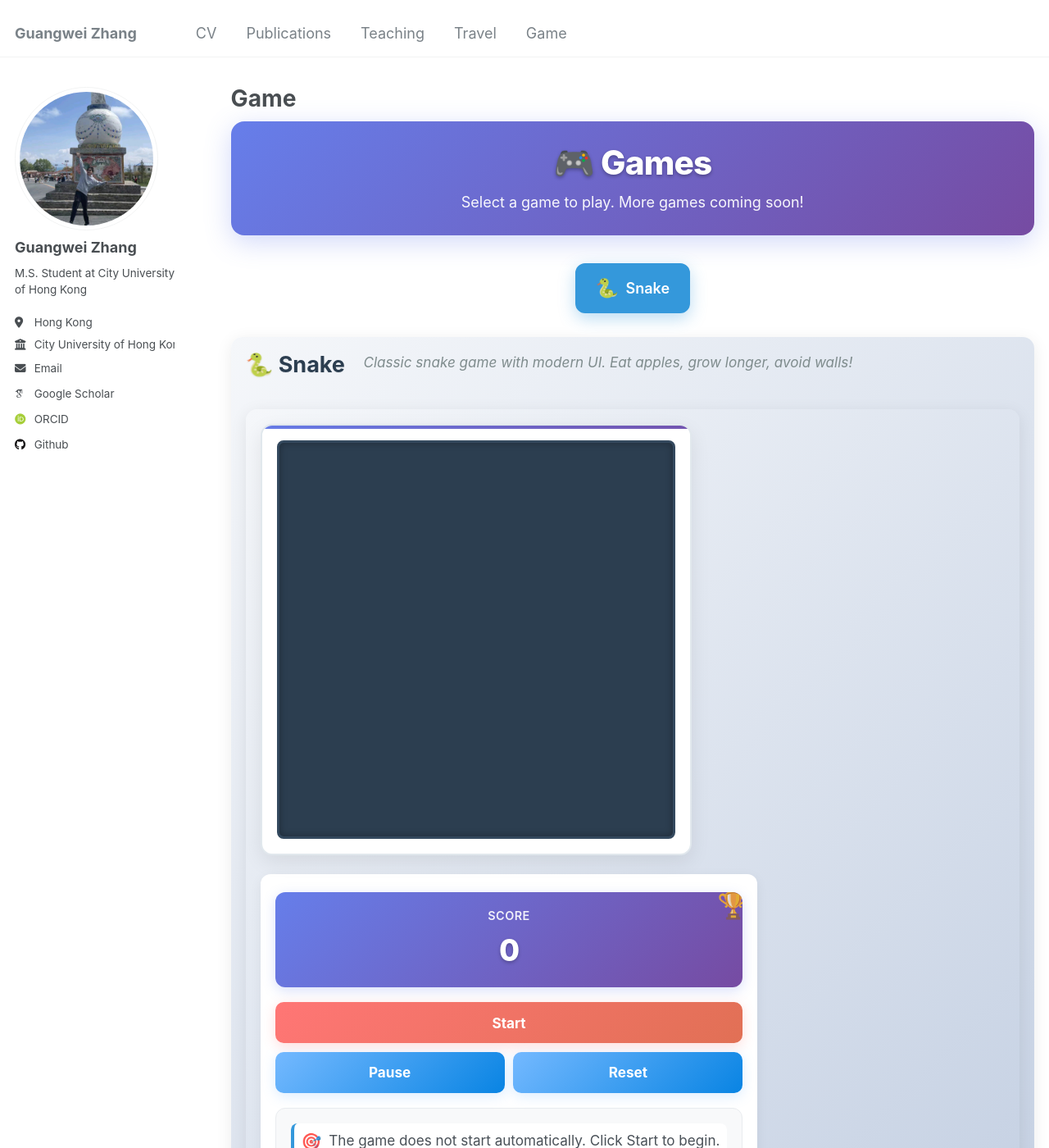
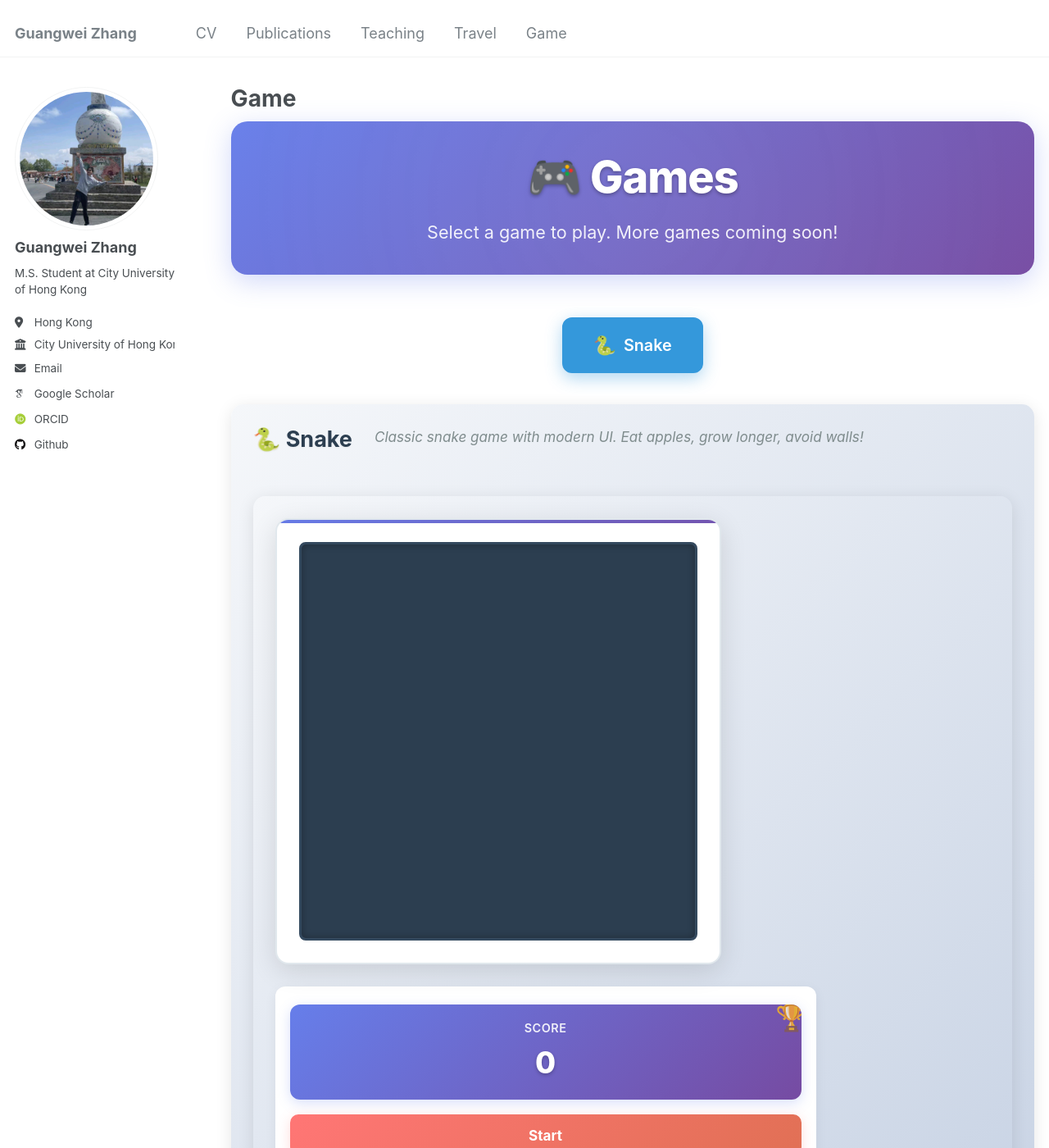
Before and after one commit to changhu73/changhu73.github.io, a Jekyll site: the page built from _pages/game.html, in a window 1280 px wide and 1400 px high. Shown: the whole window at 82% size. Built offline with Jekyll 4.4.1, drawn with Linux system fonts in a browser that asks for light colours; some web fonts are replaced; some of the changed text lies outside the part shown.

Commit message:
Update game.html

```diff
--- a/_pages/game.html
+++ b/_pages/game.html
@@ -26,36 +26,56 @@
     <style>
       .page-header {
         text-align: center;
-        margin-bottom: 2rem;
-        padding: 1.5rem 0;
+        margin-bottom: 3rem;
+        padding: 2rem 1rem;
         background: linear-gradient(135deg, #667eea 0%, #764ba2 100%);
-        border-radius: 16px;
+        border-radius: 20px;
         color: white;
         box-shadow: 0 8px 32px rgba(102, 126, 234, 0.3);
+        position: relative;
+        overflow: hidden;
+      }
+      .page-header::before {
+        content: '';
+        position: absolute;
+        top: -50%;
+        left: -50%;
+        width: 200%;
+        height: 200%;
+        background: radial-gradient(circle, rgba(255,255,255,0.1) 0%, transparent 70%);
+        animation: headerGlow 4s ease-in-out infinite;
+      }
+      @keyframes headerGlow {
+        0%, 100% { transform: scale(1); opacity: 0.5; }
+        50% { transform: scale(1.1); opacity: 0.8; }
       }
       .page-title {
-        font-size: 2.25rem;
+        font-size: 3rem;
         font-weight: 800;
-        margin: 0 0 .5rem 0;
+        margin: 0 0 1rem 0;
         text-shadow: 0 2px 4px rgba(0,0,0,0.3);
         letter-spacing: -0.02em;
+        position: relative;
+        z-index: 1;
       }
       .page-description {
-        font-size: 1rem;
+        font-size: 1.2rem;
         margin: 0;
-        opacity: 0.95;
+        opacity: 0.9;
         font-weight: 400;
+        position: relative;
+        z-index: 1;
       }
 
       #gameSelector {
-        margin-bottom: 1.5rem;
+        margin-bottom: 2rem;
         display: flex;
         justify-content: center;
         gap: 1rem;
         flex-wrap: wrap;
       }
       .gameBtn {
-        padding: .8rem 1.25rem;
+        padding: 1rem 2rem;
         margin: 0;
         border: 2px solid #3498db;
         background: #fff;
@@ -63,11 +83,11 @@
         border-radius: 12px;
         cursor: pointer;
         font-weight: 600;
-        font-size: 1rem;
-        transition: all 0.25s ease;
-        display: inline-flex;
+        font-size: 1.1rem;
+        transition: all 0.3s ease;
+        display: flex;
         align-items: center;
-        gap: .5rem;
+        gap: 0.5rem;
         box-shadow: 0 2px 8px rgba(52, 152, 219, 0.2);
         position: relative;
         overflow: hidden;
@@ -79,47 +99,76 @@
         left: -100%;
         width: 100%;
         height: 100%;
-        background: linear-gradient(90deg, transparent, rgba(255,255,255,0.35), transparent);
+        background: linear-gradient(90deg, transparent, rgba(255,255,255,0.4), transparent);
         transition: left 0.5s;
       }
-      .gameBtn:hover::before { left: 100%; }
+      .gameBtn:hover::before {
+        left: 100%;
+      }
       .gameBtn.active {
         background: #3498db;
         color: #fff;
         transform: translateY(-2px);
-        box-shadow: 0 6px 20px rgba(52, 152, 219, 0.35);
+        box-shadow: 0 6px 20px rgba(52, 152, 219, 0.4);
+      }
+      .gameBtn:hover {
+        background: #2980b9;
+        color: #fff;
+        transform: translateY(-2px);
+        box-shadow: 0 6px 20px rgba(52, 152, 219, 0.4);
+      }
+      .game-icon {
+        font-size: 1.5rem;
       }
       .game-icon { font-size: 1.25rem; }
 
       .game-wrapper {
         display: flex;
-        gap: 1.25rem;
+        gap: 1.5rem;
         flex-wrap: wrap;
         align-items: flex-start;
-        margin-top: .5rem;
-        padding: 1rem;
+        margin-top: 1rem;
+        padding: 1.5rem;
         background: linear-gradient(135deg, #f5f7fa 0%, #c3cfe2 100%);
-        border-radius: 14px;
-        box-shadow: 0 4px 20px rgba(0,0,0,0.08);
+        border-radius: 15px;
+        box-shadow: 0 4px 20px rgba(0,0,0,0.1);
+        animation: slideInUp 0.6s ease-out;
+      }
+      @keyframes slideInUp {
+        from {
+          opacity: 0;
+          transform: translateY(30px);
+        }
+        to {
+          opacity: 1;
+          transform: translateY(0);
+        }
       }
 
       .snake-game {
         background: #ffffff;
         border: 2px solid #e1e8ed;
-        border-radius: 14px;
-        padding: 1rem;
-        box-shadow: 0 8px 24px rgba(0,0,0,0.08);
+        border-radius: 16px;
+        padding: 1.5rem;
+        box-shadow: 0 8px 32px rgba(0,0,0,0.12);
+        transition: all 0.3s ease;
         position: relative;
         overflow: hidden;
       }
       .snake-game::before {
         content: '';
         position: absolute;
-        top: 0; left: 0; right: 0;
+        top: 0;
+        left: 0;
+        right: 0;
         height: 4px;
         background: linear-gradient(90deg, #667eea, #764ba2, #f093fb, #f5576c);
         background-size: 400% 400%;
         animation: gradientShift 3s ease infinite;
+      }
+      .snake-game:hover {
+        transform: translateY(-4px);
+        box-shadow: 0 12px 40px rgba(0,0,0,0.15);
       }
       @keyframes gradientShift {
         0% { background-position: 0% 50%; }
@@ -276,15 +325,55 @@
       @keyframes flash { 0% { opacity: 0; } 50% { opacity: 1; } 100% { opacity: 0; } }
 
       @media (max-width: 768px) {
-        .page-header { margin-bottom: 1.25rem; padding: 1rem; }
-        .page-title { font-size: 1.75rem; }
-        .page-description { font-size: .95rem; }
-        .game-wrapper { flex-direction: column; gap: 1rem; padding: 1rem; }
-        .snake-sidebar { min-width: auto; }
-        #snakeCanvas { width: 100%; height: auto; max-width: 420px; }
-        .snake-controls { grid-template-columns: 1fr; gap: .5rem; }
-        .snake-controls button.primary { grid-column: span 1; }
-        .gameBtn { width: 100%; }
+        .page-header {
+          margin-bottom: 2rem;
+          padding: 1.5rem 1rem;
+        }
+        .page-title {
+          font-size: 2.5rem;
+        }
+        .page-description {
+          font-size: 1rem;
+        }
+        .game-wrapper {
+          flex-direction: column;
+          gap: 1rem;
+          padding: 1rem;
+        }
+        .snake-sidebar {
+          min-width: auto;
+        }
+        #snakeCanvas {
+          width: 100%;
+          height: auto;
+          max-width: 400px;
+        }
+        .snake-controls {
+          grid-template-columns: 1fr;
+          gap: 0.5rem;
+        }
+        .snake-controls button.primary {
+          grid-column: span 1;
+        }
+        .gameBtn {
+          display: block;
+          width: 100%;
+          margin-bottom: 0.5rem;
+          margin-right: 0;
+          padding: 1rem;
+          font-size: 1rem;
+        }
+        .snake-stats-value {
+          font-size: 2rem;
+        }
+        .snake-info-item {
+          flex-direction: column;
+          text-align: center;
+        }
+        .snake-info-icon {
+          margin-right: 0;
+          margin-bottom: 0.5rem;
+        }
       }
     </style>
 
```
Also changed, not shown: other parts of _pages/game.html (+2 -1 lines).
